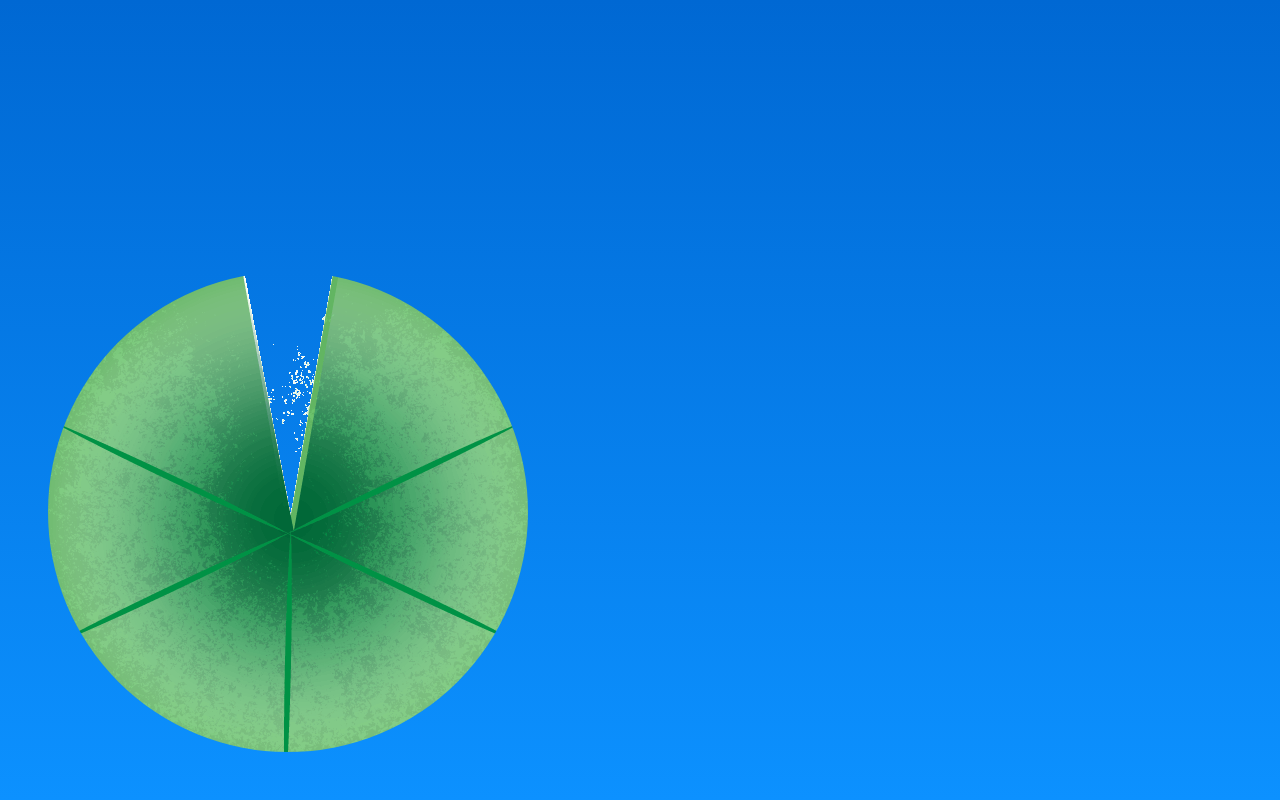
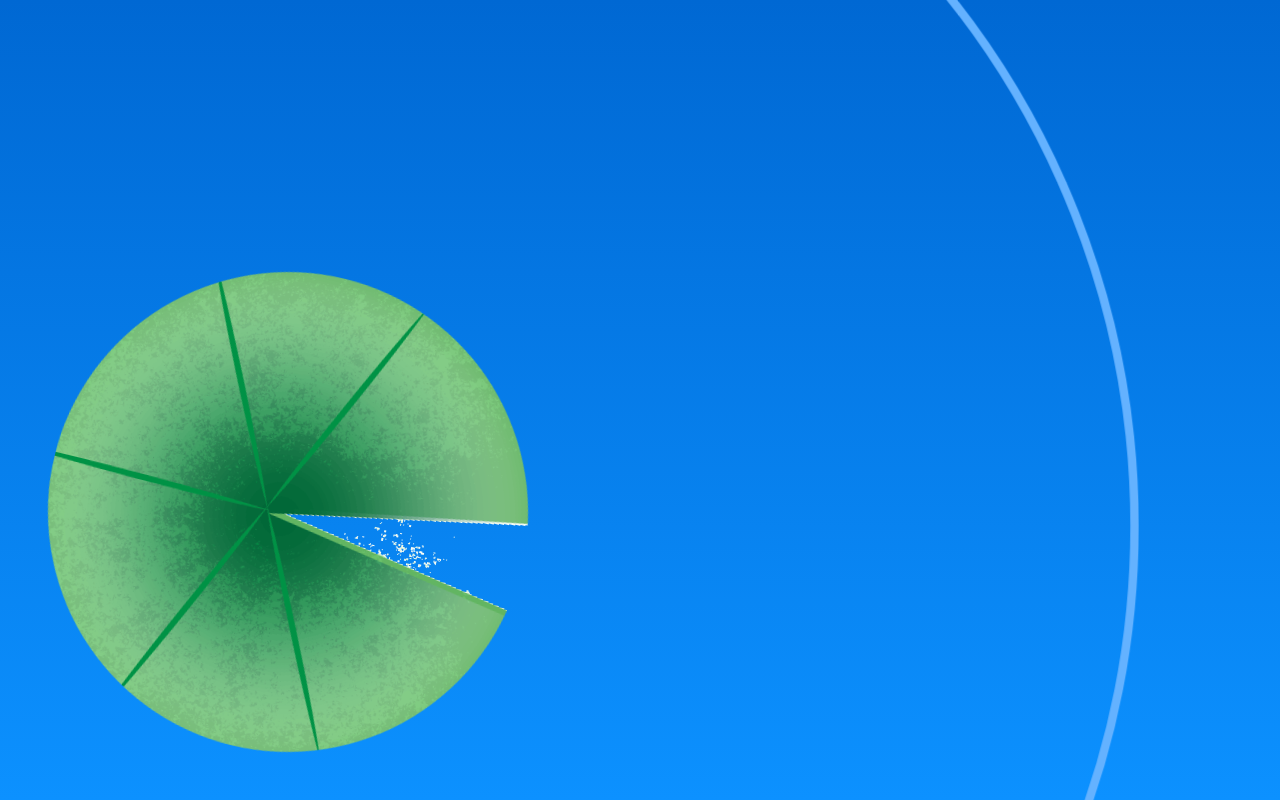
Before and after one commit to beccadilts/projecttwo, a plain HTML site: page index.html in a window 1280 px wide. Both pictures are taken after a click on the element 288 px from the left and 512 px from the top of the page. Drawn offline with Linux system fonts and the light colour scheme.

Commit message:
Update style.css

```diff
--- a/style.css
+++ b/style.css
@@ -47,7 +47,7 @@ main {
     transform:scale(0.25);
     transition:transform 6s;
 }*/
-#zoom .lilypad{
+#spin .lilypad{
 
 	transform: scale(1);
 
@@ -73,10 +73,10 @@ main {
 	box-shadow: 0px 0px 8px rgba(176,219,255,0.75);
 }
 
-#zoom .trigger {
+#spin .trigger {
 	transform: rotate(135deg);
 }
 
-#zoom .ripple {
+#spin .ripple {
 transform: scale(5.5);
 }
```
